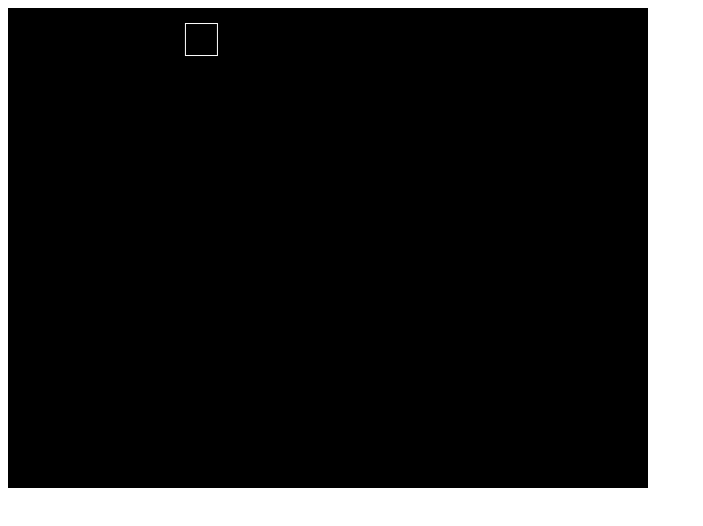
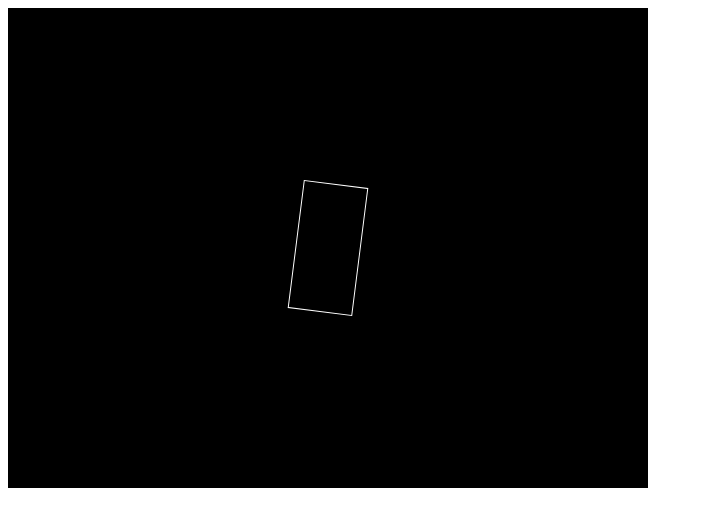
Before and after one commit to stintosestudios/forFrame, a plain HTML site: page index.html in a window 1280 px wide. Shown: the whole page, without its empty margins (0-703 px from the left). Drawn offline with Linux system fonts and the light colour scheme.

Commit message:
added support for rotations

```diff
--- /dev/null
+++ b/bigfoot.js
@@ -0,0 +1,42 @@
+
+// start by setting up the scene
+scene({
+
+    // define some parts
+    parts : [{
+            id : 'footarea',
+            w : 64,
+            h : 128
+        }
+    ],
+
+    // define the forFrame movement
+    forFrame : (function () {
+
+        // the function that will be called on each update
+        return function () {
+
+            var pt = this.parts['footarea'];
+
+            pt.y = 240 - 64;
+            pt.x = 320 - 32;
+            pt.radian = 6.28 * this.percentDone;
+
+        };
+
+    }
+
+        ())
+
+});
+
+// inject a canvas into the given id.
+scene.injectCanvas('apparea');
+
+// jump to a given frame
+//scene.setFrame(14);
+
+scene.renderFrame();
+
+// play the scene
+scene.play();
--- a/forframe.js
+++ b/forframe.js
@@ -97,7 +97,15 @@ var scene = (function () {
 
             ctx.strokeStyle = '#ffffff';
 
-            ctx.strokeRect(pt.x, pt.y, pt.w, pt.h);
+            ctx.save();
+
+            ctx.translate(pt.x + pt.w / 2,pt.y + pt.h / 2);
+
+            ctx.rotate(pt.radian);
+
+            ctx.strokeRect( -pt.w / 2 , -pt.h / 2, pt.w, pt.h);
+
+            ctx.restore();
 
         }
 
--- a/index.html
+++ b/index.html
@@ -15,38 +15,7 @@
 
         <script src="forframe.js"></script>
 
-        <script>
-
-        // start by setting up the scene
-        scene({
-
-            // define some parts
-            parts : [{id:'myBox',w:32,h:32}],
-
-            // define the forFrame movement
-            forFrame : function(){
-
-                var pt = this.parts['myBox'];
-
-                pt.y = 10 + Math.pow(2,this.percentDone * 8.8);
-                pt.x = 10 + this.percentDone * 598;
-
-            }
-
-        });
-
-        // inject a canvas into the given id.
-        scene.injectCanvas('apparea');
-
-        // jump to a given frame
-        scene.setFrame(14);
-
-        scene.renderFrame();
-
-        // play the scene
-        //scene.play();
-
-        </script>
+        <script src="bigfoot.js"></script>
 
     </body>
 
```
